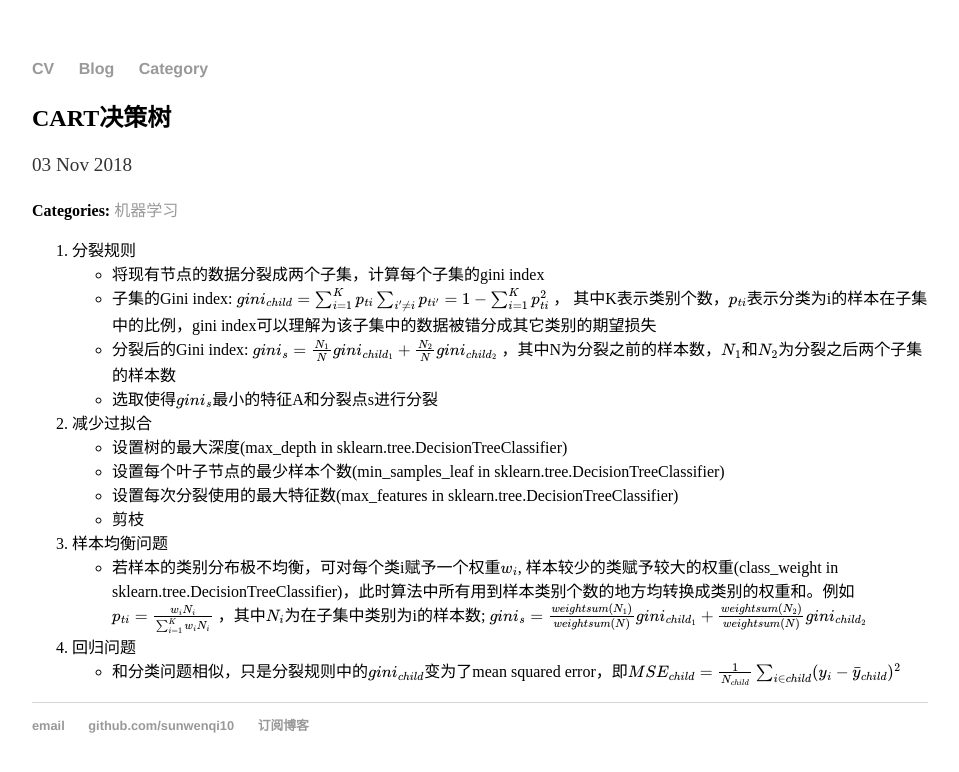
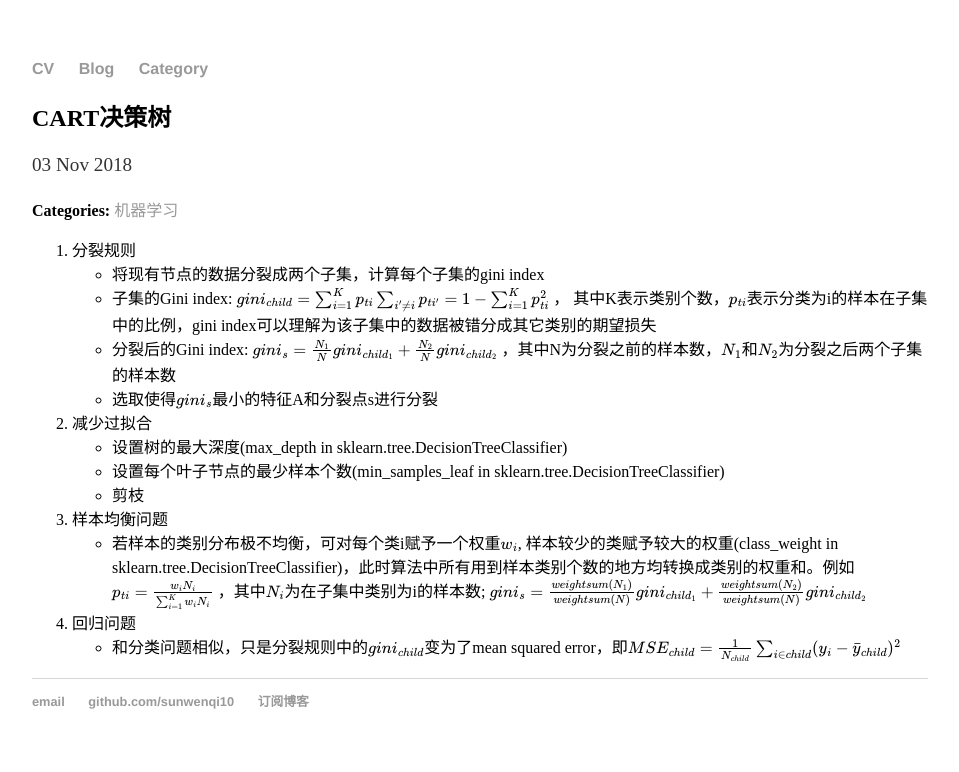
Before and after one commit to sunwenqi10/sunwenqi10.github.io, a Jekyll site: the page built from _posts/2018-11-03-decision_tree.md, in a window 1280 px wide. Shown: the top 772 px of the page, without its empty margins (160-1119 px from the left). Built offline with Jekyll 4.4.1, drawn with Linux system fonts in a browser that asks for light colours; formulas are drawn with MathJax 3; comment, search, counter and statistics services are not loaded.

Commit message:
Update _posts/2018-11-03-decision_tree.md

```diff
--- a/_posts/2018-11-03-decision_tree.md
+++ b/_posts/2018-11-03-decision_tree.md
@@ -15,7 +15,6 @@ date: 2018-11-03
 2. 减少过拟合
   + 设置树的最大深度(max_depth in sklearn.tree.DecisionTreeClassifier)
   + 设置每个叶子节点的最少样本个数(min_samples_leaf in sklearn.tree.DecisionTreeClassifier)
-  + 设置每次分裂使用的最大特征数(max_features in sklearn.tree.DecisionTreeClassifier)
   + 剪枝
 
 
```
